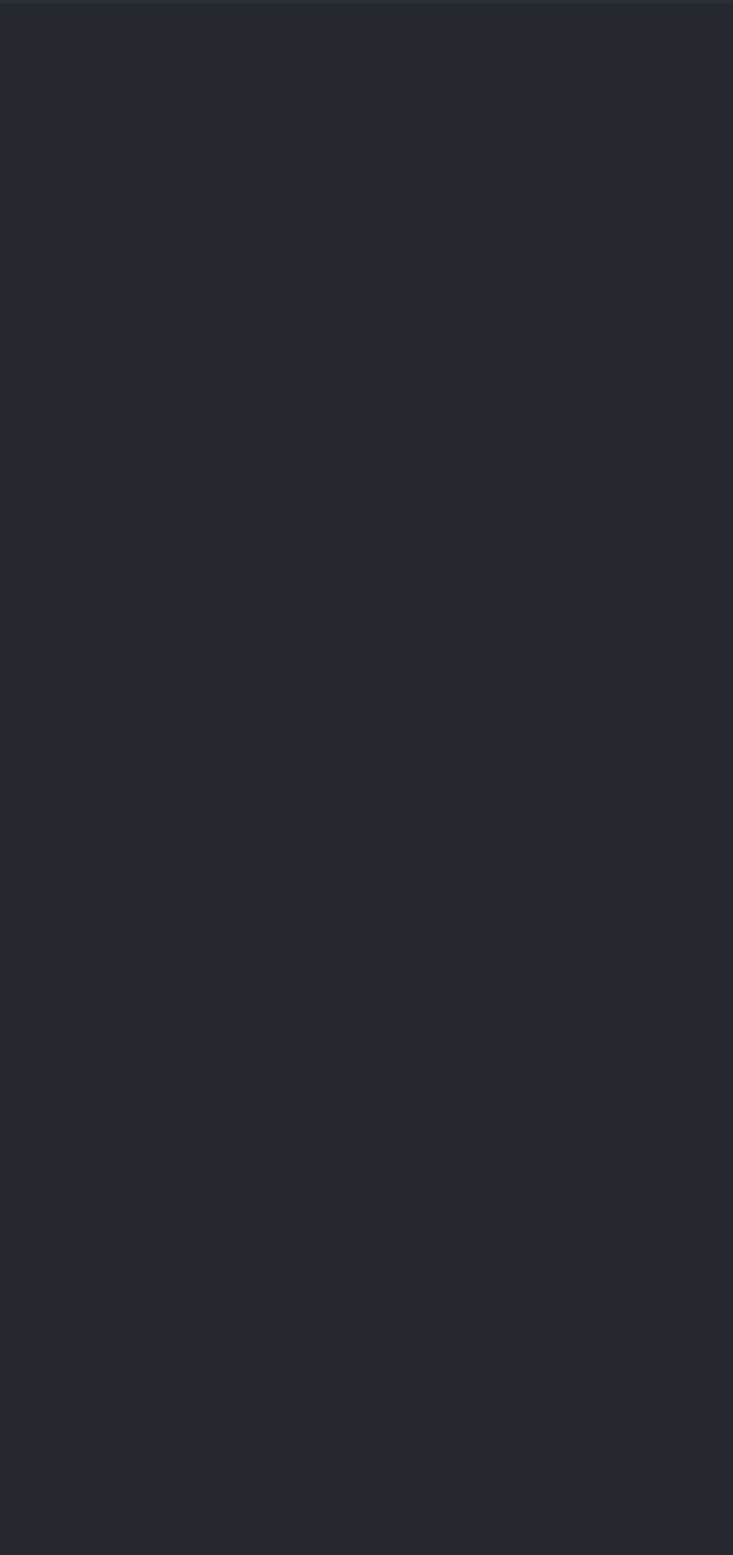
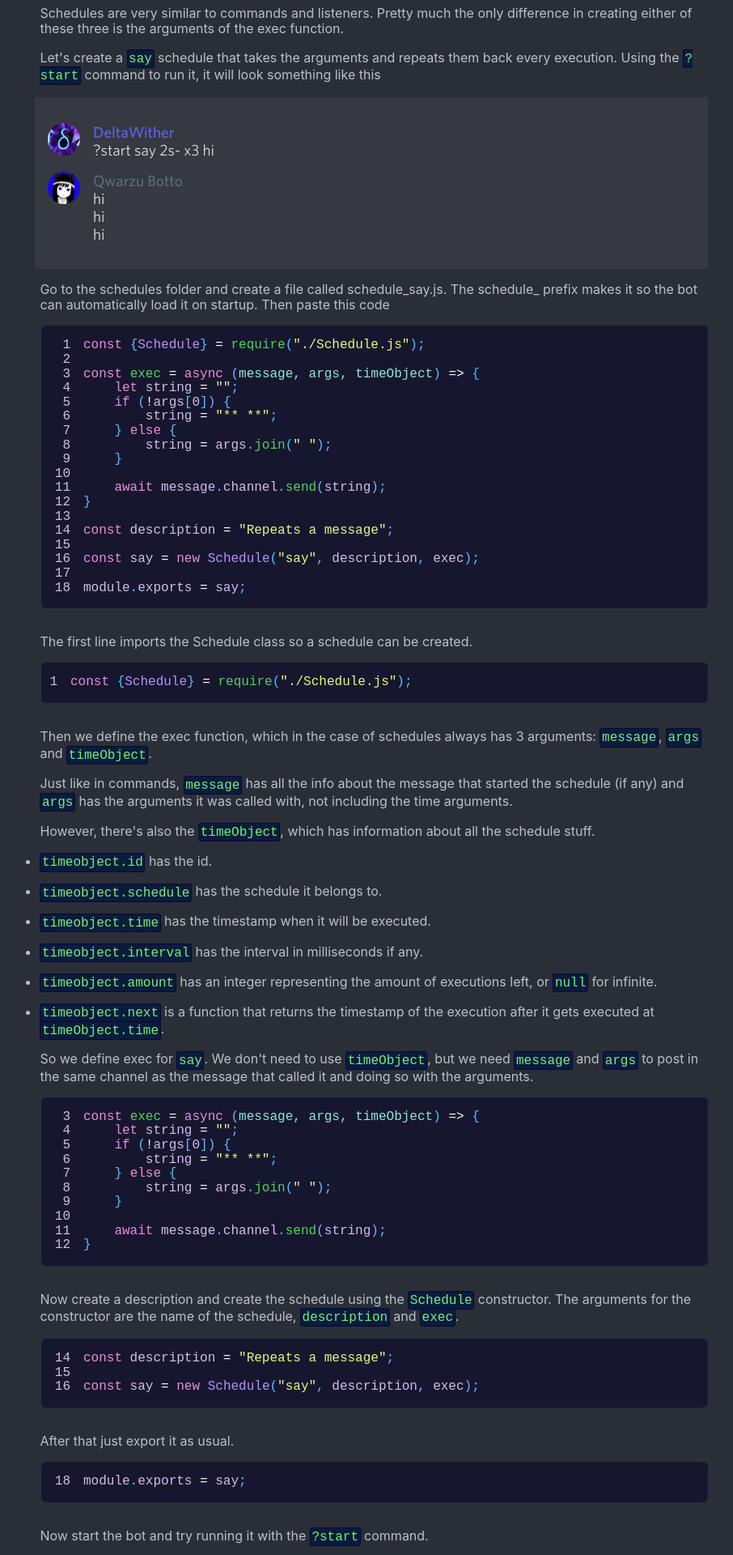
Before and after one commit to DeltaWither/Qwarzu-botto, a Next.js app: page /versions/0.1.x/medium/schedules in a window 1280 px wide. Shown: the part 260-2180 px from the top of the page at 81% size, without its empty margins (245-1151 px from the left). Before the commit the page ends 800 px from the top, so only its background shows below. Built offline with nearby package versions, Linux system fonts and the light colour scheme.

Commit message:
Made medium guide for schedules

```diff
--- a/pages/versions/0.1.x/medium/schedules.jsx
+++ b/pages/versions/0.1.x/medium/schedules.jsx
@@ -1,7 +1,113 @@
+import { JsCode, getLines } from './../../../../components/JsCode.jsx';
+import { DiscordBG, UserMsg, BotMsg } from './../../../../components/discordMsg/Discord.jsx';
+
 export default function Schedules() {
+    const code1 = `const {Schedule} = require("./Schedule.js");
+
+const exec = async (message, args, timeObject) => {
+    let string = "";
+    if (!args[0]) {
+        string = "** **";
+    } else {
+        string = args.join(" ");
+    }
+
+    await message.channel.send(string);
+}
+
+const description = "Repeats a message";
+
+const say = new Schedule("say", description, exec);
+
+module.exports = say;`;
+
     return (
         <div className="container">
           <h2>Schedules medium</h2>
+
+          <p>Now let's look at how to create a schedule.</p>
+
+          <p>Schedules are very similar to commands and listeners. Pretty much the only difference in creating
+            either of these three is the arguments of the exec function.</p>
+
+          <p>Let's create a <span className="inlineCode">say</span> schedule that takes the arguments and repeats
+            them back every execution. Using the <span className="inlineCode">?start</span> command to run it,
+            it will look something like this</p>
+
+          <DiscordBG>
+            <UserMsg>
+              ?start say 2s- x3 hi
+            </UserMsg>
+            <BotMsg>
+              <div>hi</div>
+              <div>hi</div>
+              <div>hi</div>
+            </BotMsg>
+          </DiscordBG>
+
+          <p>Go to the schedules folder and create a file called schedule_say.js. The schedule_ prefix makes it
+            so the bot can automatically load it on startup. Then paste this code</p>
+
+          <JsCode>
+            {code1}
+          </JsCode>
+
+          <p>The first line imports the Schedule class so a schedule can be created.</p>
+
+          <JsCode>
+            {getLines(code1, 0, 1)}
+          </JsCode>
+
+          <p>Then we define the exec function, which in the case of schedules always has 3
+            arguments: <span className="inlineCode">message</span>
+            , <span className="inlineCode">args</span> and <span className="inlineCode">timeObject</span>.</p>
+
+          <p>Just like in commands, <span className="inlineCode">message</span> has all the info about the
+            message that started the schedule (if any) and <span className="inlineCode">args</span> has the
+            arguments it was called with, not including the time arguments.</p>
+
+          <p>However, there's also the <span className="inlineCode">timeObject</span>, which has information
+            about all the schedule stuff.</p>
+
+          <ul>
+            <li><span className="inlineCode">timeobject.id</span> has the id.</li>
+            <li><span className="inlineCode">timeobject.schedule</span> has the schedule it belongs to.</li>
+            <li><span className="inlineCode">timeobject.time</span> has the timestamp when it will be
+              executed.</li>
+            <li><span className="inlineCode">timeobject.interval</span> has the interval in milliseconds if
+              any.</li>
+            <li><span className="inlineCode">timeobject.amount</span> has an integer representing the amount of
+              executions left, or <span className="inlineCode">null</span> for infinite.</li>
+            <li><span className="inlineCode">timeobject.next</span> is a function that returns the timestamp of
+              the execution after it gets executed at <span className="inlineCode">timeObject.time</span>.</li>
+          </ul>
+
+          <p>So we define exec for <span className="inlineCode">say</span>. We don't need to
+            use <span className="inlineCode">timeObject</span>, but we
+            need <span className="inlineCode">message</span> and <span className="inlineCode">args</span> to
+            post in the same channel as the message that called it and doing so with the arguments.</p>
+
+          <JsCode line={3}>
+            {getLines(code1, 2, 12)}
+          </JsCode>
+
+          <p>Now create a description and create the schedule using
+            the <span className="inlineCode">Schedule</span> constructor. The arguments for the constructor are
+            the name of the schedule, <span className="inlineCode">description</span> and&nbsp;
+            <span className="inlineCode">exec</span>.</p>
+
+          <JsCode line={14}>
+            {getLines(code1, 13, 16)}
+          </JsCode>
+
+          <p>After that just export it as usual.</p>
+
+          <JsCode line={18}>
+            {getLines(code1, 17, 18)}
+          </JsCode>
+
+          <p>Now start the bot and try running it with
+            the <span className="inlineCode">?start</span> command.</p>
         </div>
-    )
+    );
 }
```
